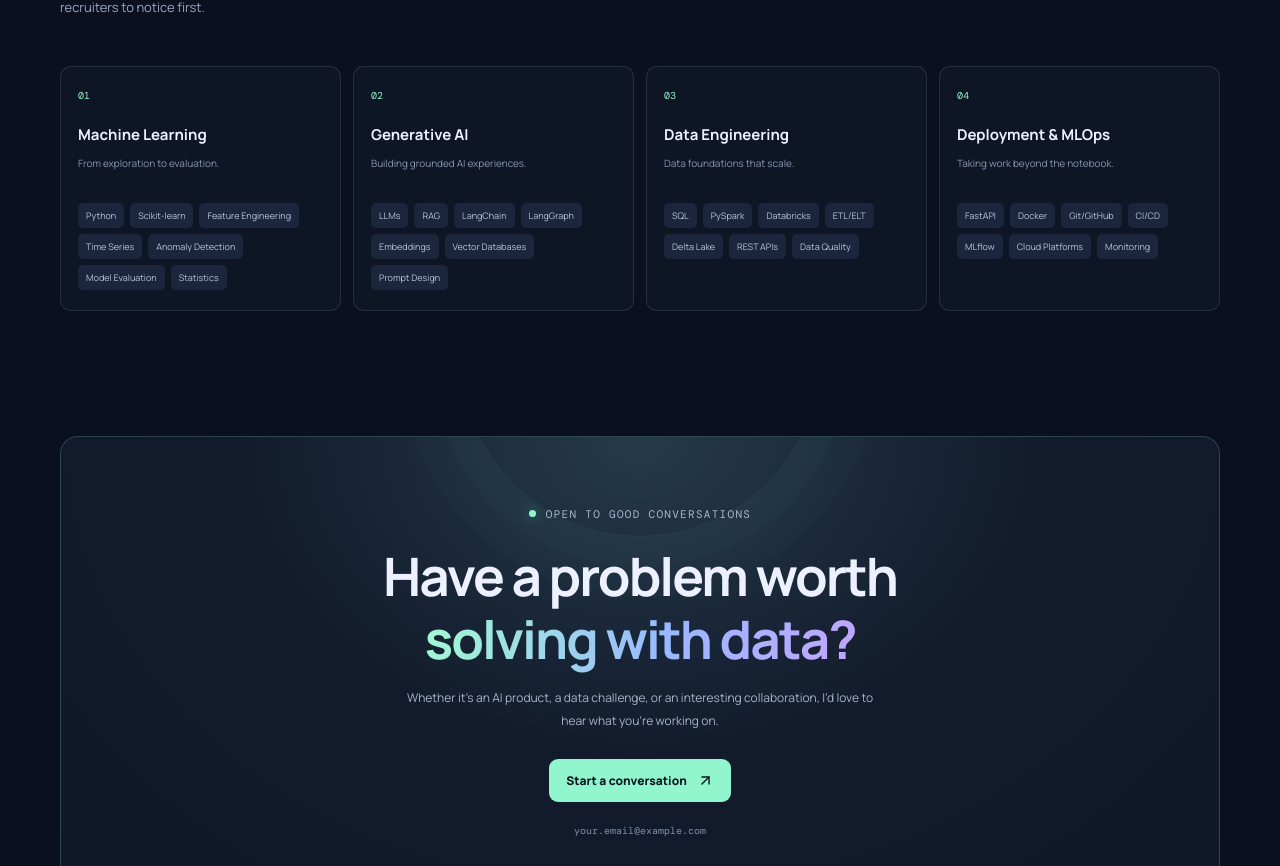
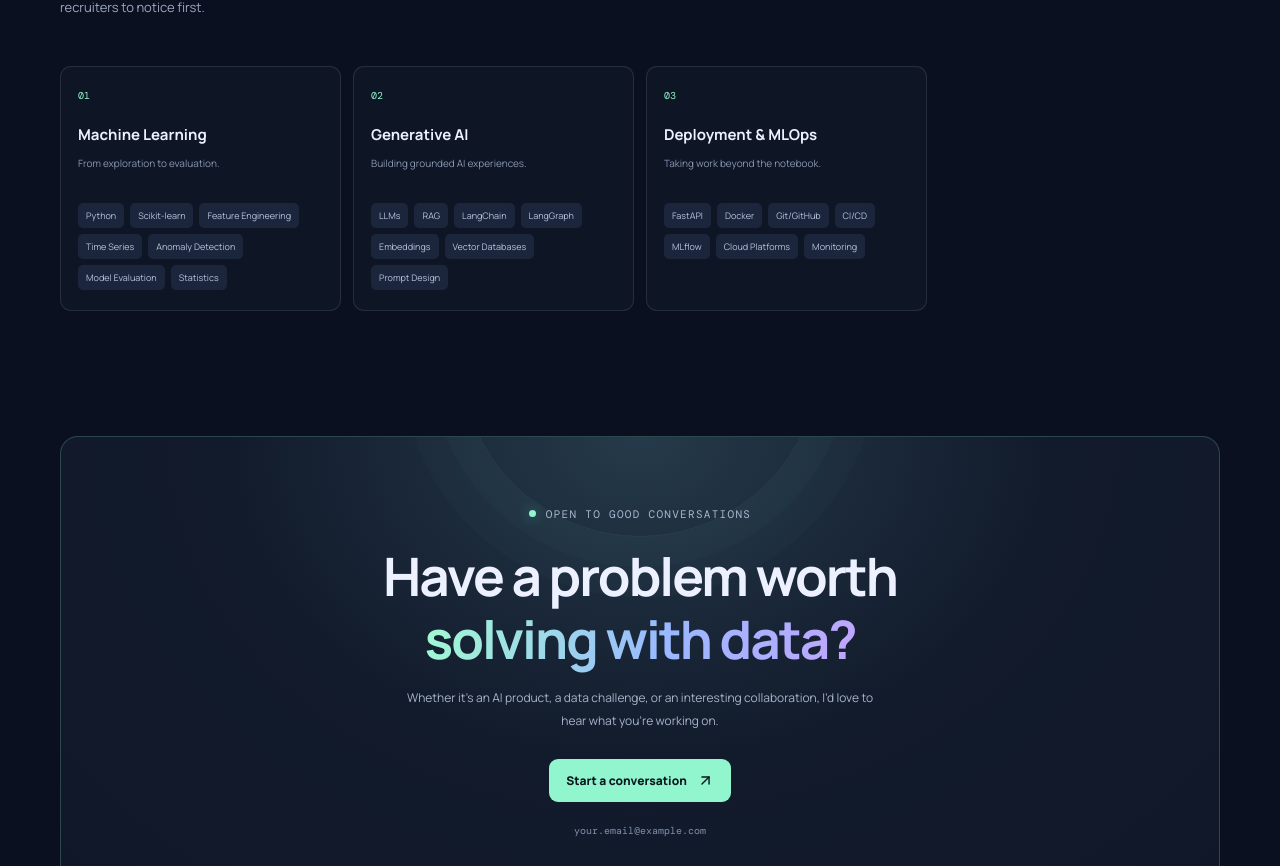
Before and after one commit to vashist1994/portfolio, a React (Vite) app: page / in a window 1280 px wide. Shown: the part 3300-4166 px from the top of the page. Built offline with nearby package versions, Linux system fonts and the light colour scheme.

Commit message:
removed the data engineering skillset

```diff
--- a/src/data/skills.js
+++ b/src/data/skills.js
@@ -9,11 +9,7 @@ export const skillGroups = [
     description: "Building grounded AI experiences.",
     skills: ["LLMs", "RAG", "LangChain", "LangGraph", "Embeddings", "Vector Databases", "Prompt Design"]
   },
-  {
-    title: "Data Engineering",
-    description: "Data foundations that scale.",
-    skills: ["SQL", "PySpark", "Databricks", "ETL/ELT", "Delta Lake", "REST APIs", "Data Quality"]
-  },
+
   {
     title: "Deployment & MLOps",
     description: "Taking work beyond the notebook.",
```
